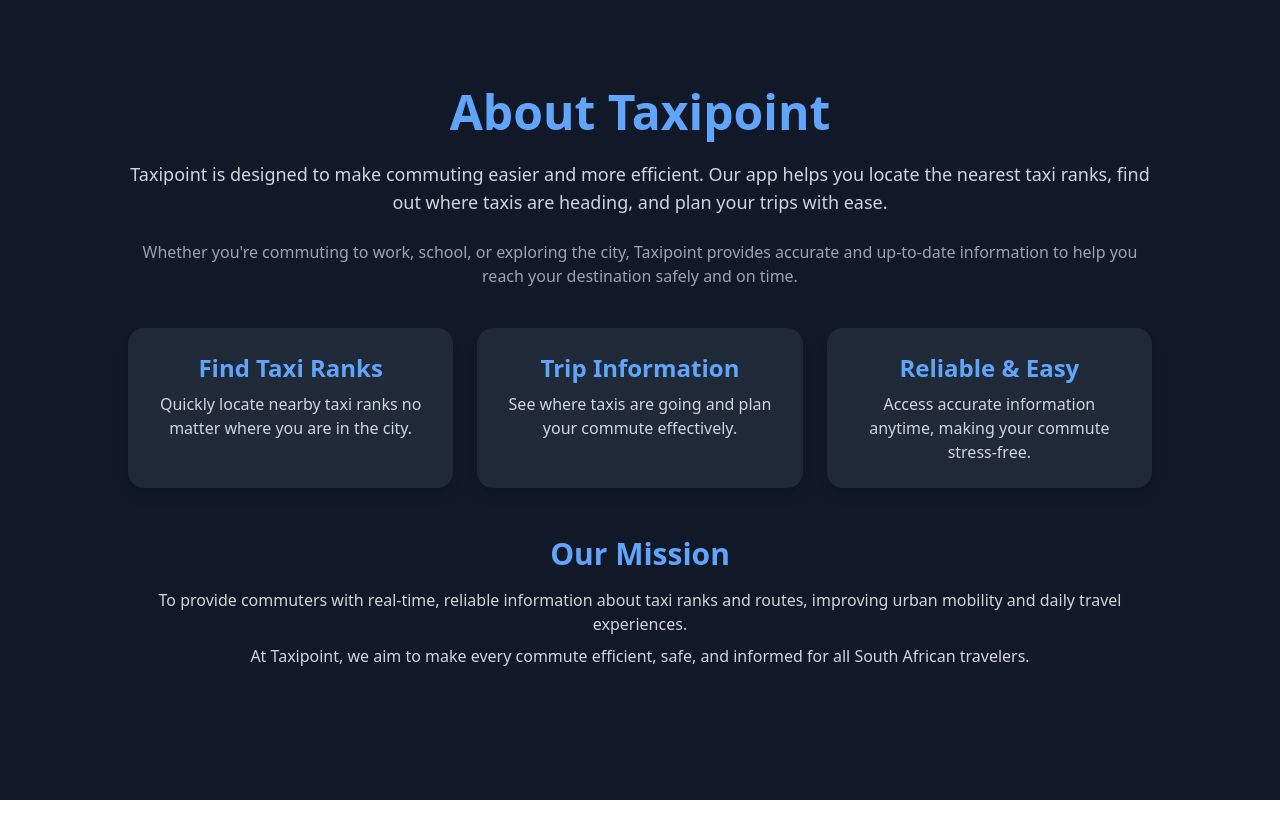
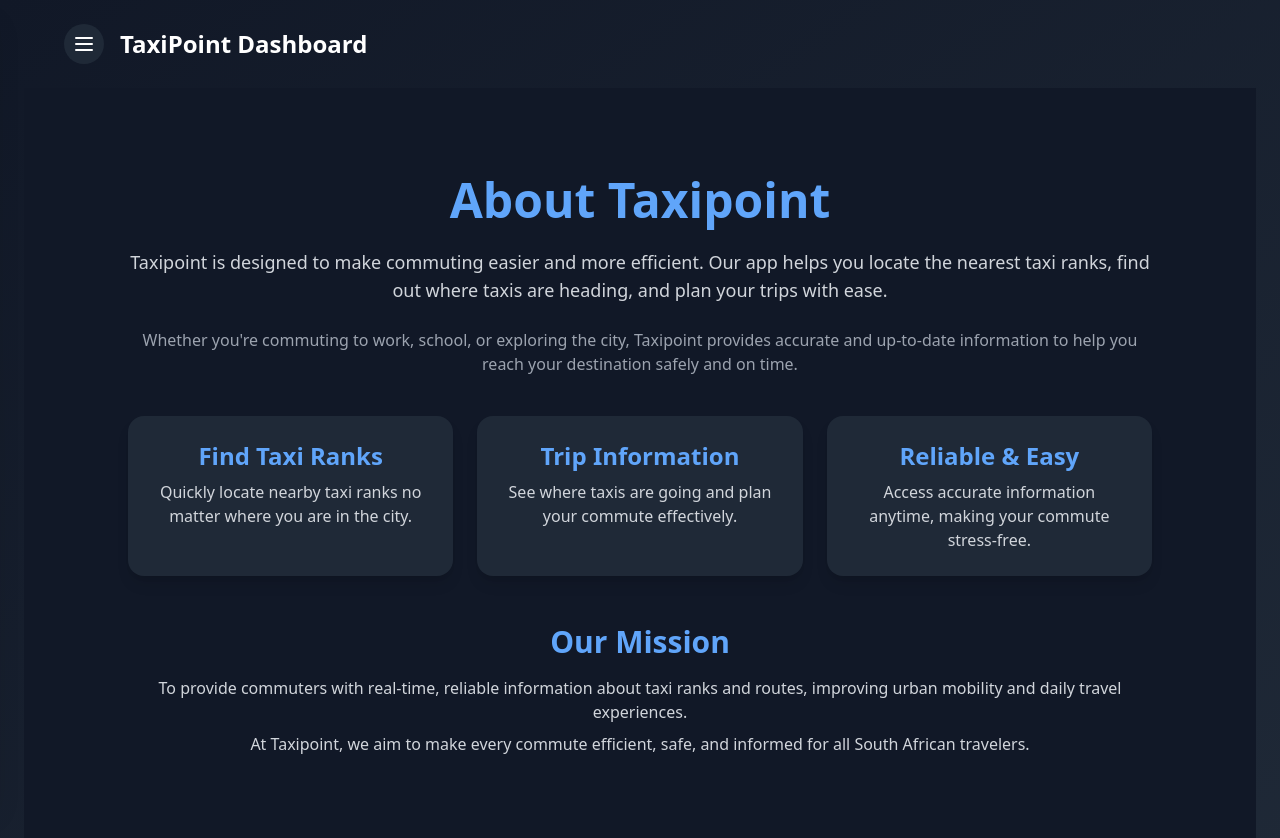
Before and after one commit to MbongeniMhlanga/TaxiPoint, a React (Vite) app in the folder frontend/taxipoint/: page /about in a window 1280 px wide. Shown: the top 838 px of the page. Before the commit the page ends 800 px from the top, so only its background shows below. Built offline with nearby package versions, Linux system fonts and the light colour scheme; sample sign-in values are in the browser's storage.

Commit message:
update aed the sidebar for about and support pages

```diff
--- a/frontend/taxipoint/src/App.tsx
+++ b/frontend/taxipoint/src/App.tsx
@@ -117,8 +117,17 @@ const MainApp: React.FC = () => {
           }
         />
 
-        <Route path="/about" element={<About />} />
-        <Route path="/support" element={<Support />} />
+      <Route path="/about" element={
+            <MainLayout user={user as User} onLogout={handleLogout} isSidebarOpen={isSidebarOpen} setIsSidebarOpen={setIsSidebarOpen}>
+                <About />
+            </MainLayout>
+        } />
+
+        <Route path="/support" element={
+            <MainLayout user={user as User} onLogout={handleLogout} isSidebarOpen={isSidebarOpen} setIsSidebarOpen={setIsSidebarOpen}>
+                <Support />
+            </MainLayout>
+        } />
 
         <Route
           path="/landing"
```
